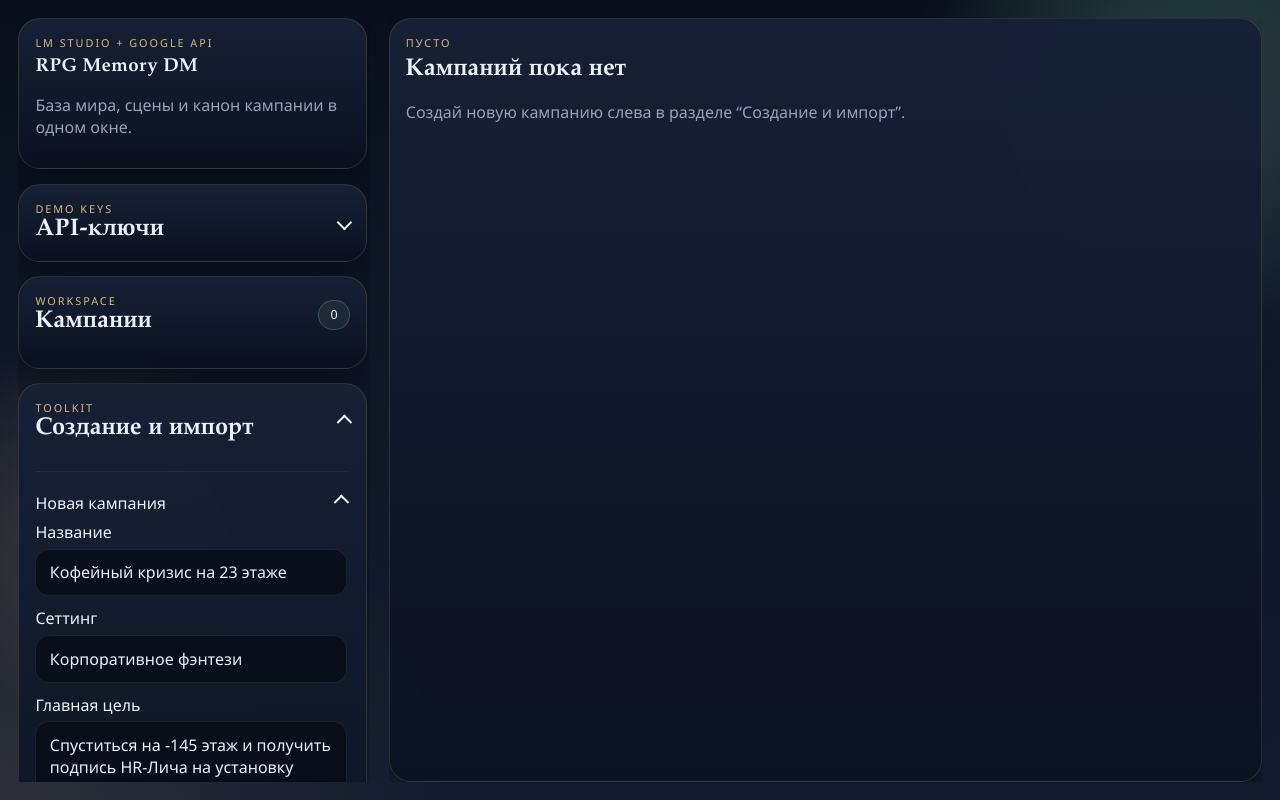
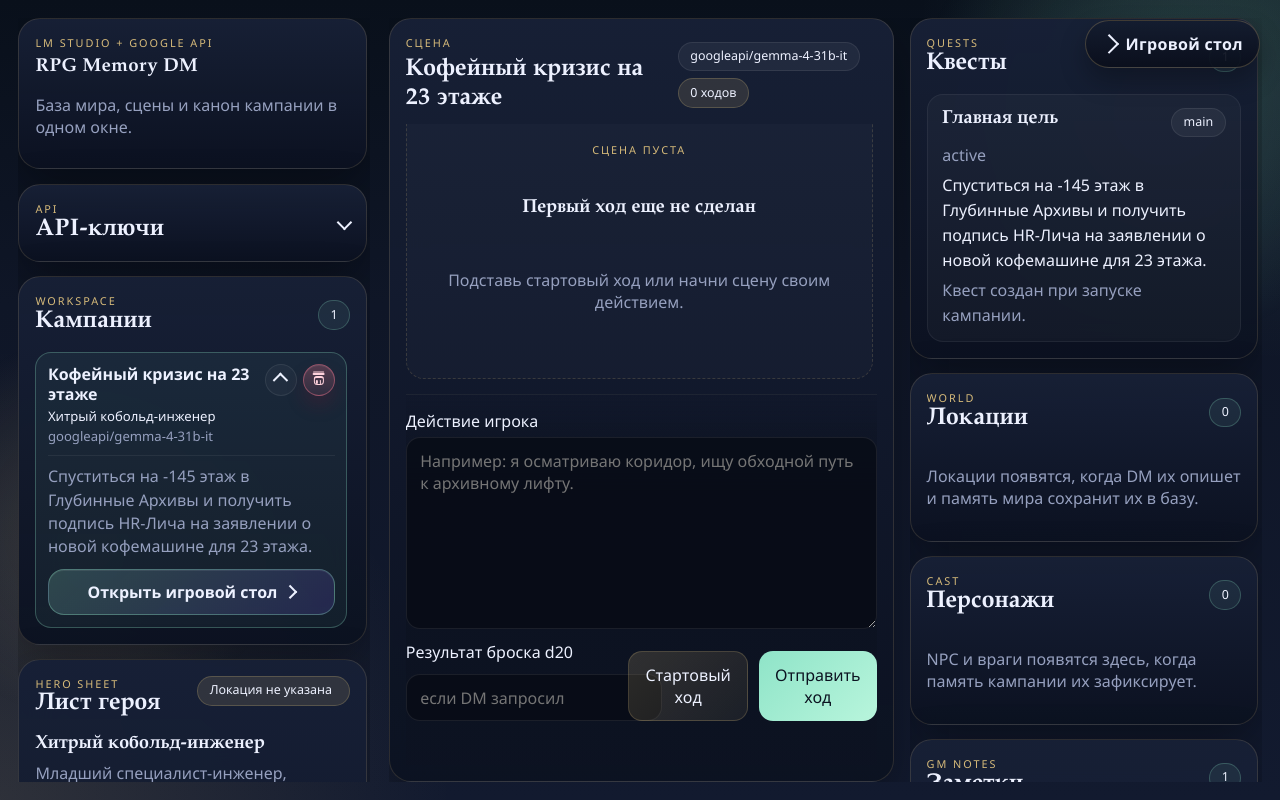
Before and after one commit to fantandor1/DnD-GEMMA, a FastAPI app: page / in a window 1280 px wide. Run offline with FastAPI, Linux system fonts and the light colour scheme; data comes from the database, SQL or seed files in the repository; data that the repository does not hold is empty.

Commit message:
Restore dashboard play entry for public demo

```diff
--- a/src/rpg_dm/main.py
+++ b/src/rpg_dm/main.py
@@ -60,6 +60,9 @@
     available_models = llm_client.list_models()
     campaign_service = CampaignService(db, settings, available_models)
     campaigns = campaign_service.list_campaigns()
+    if not campaigns:
+        campaign_service.get_or_seed_default_campaign()
+        campaigns = campaign_service.list_campaigns()
     selected = load_campaign(db, campaign_id) if campaign_id is not None else None
     if selected is None and campaigns:
         selected = campaigns[0]
--- a/src/rpg_dm/web/static/app.css
+++ b/src/rpg_dm/web/static/app.css
@@ -1080,6 +1080,37 @@
     right: 1.25rem;
 }
 
+.dashboard-view-switch {
+    gap: 0.55rem;
+    width: auto;
+    min-width: 10.5rem;
+    padding: 0 1rem;
+    font-weight: 800;
+    letter-spacing: 0.02em;
+}
+
+.campaign-play-link {
+    display: inline-flex;
+    align-items: center;
+    justify-content: center;
+    gap: 0.45rem;
+    width: 100%;
+    margin-top: 0.7rem;
+    padding: 0.68rem 0.85rem;
+    border-radius: 1rem;
+    border: 1px solid rgba(143, 228, 200, 0.34);
+    background: linear-gradient(135deg, rgba(143, 228, 200, 0.2), rgba(126, 87, 255, 0.16));
+    color: var(--text);
+    text-decoration: none;
+    font-weight: 850;
+    box-shadow: inset 0 1px 0 rgba(255, 255, 255, 0.08);
+}
+
+.campaign-play-link .view-switch-arrow {
+    width: 0.65rem;
+    height: 0.65rem;
+}
+
 .scene-view-switch {
     top: 1rem;
     left: 1rem;
--- a/src/rpg_dm/web/static/app.js
+++ b/src/rpg_dm/web/static/app.js
@@ -155,8 +155,8 @@
   });
   root.querySelectorAll("[data-api-key-status]").forEach((status) => {
     status.textContent = textKey || voiceKey
-      ? "Ключи сохранены только в этом браузере. В проект и GitHub они не записываются."
-      : "Для публичного демо вставь ключи здесь. Локальный .env продолжит работать на твоём ПК.";
+      ? "Ключи сохранены в этом браузере."
+      : "";
   });
 };
 
--- a/src/rpg_dm/web/templates/index.html
+++ b/src/rpg_dm/web/templates/index.html
@@ -9,6 +9,7 @@
         aria-label="Переключиться на игровую сцену"
     >
         <span class="view-switch-arrow"></span>
+        <span>Игровой стол</span>
     </a>
     {% endif %}
     <aside class="sidebar">
@@ -21,7 +22,7 @@
         <details class="card fold-card api-key-card">
             <summary class="fold-summary">
                 <div>
-                    <p class="eyebrow">Demo keys</p>
+                    <p class="eyebrow">API</p>
                     <h2>API-ключи</h2>
                 </div>
                 <span class="fold-summary-icon"></span>
@@ -91,6 +92,10 @@
                         </div>
                         <div class="campaign-extra {% if selected and selected.id == campaign.id %}is-open{% endif %}">
                             <p class="muted campaign-goal">{{ campaign.goal }}</p>
+                            <a href="/?campaign_id={{ campaign.id }}&view=play" class="campaign-play-link" data-view-link>
+                                <span>Открыть игровой стол</span>
+                                <span class="view-switch-arrow"></span>
+                            </a>
                         </div>
                     </article>
                     {% endfor %}
```
